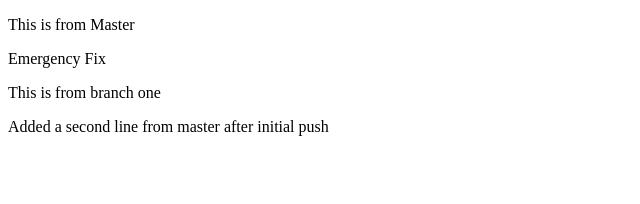
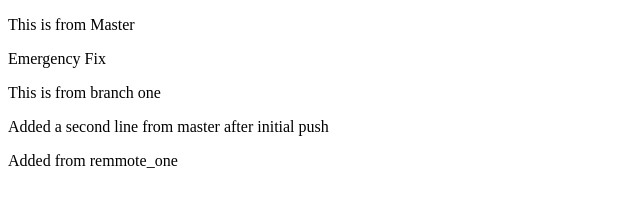
Before and after one commit to Teamjs10/learnTest, a plain HTML site: page index.html in a window 1280 px wide. Shown: the whole page, without its empty margins (0-640 px from the left). Drawn offline with Linux system fonts and the light colour scheme.

Commit message:
Update index.html
Updated on GitHub site

```diff
--- a/index.html
+++ b/index.html
@@ -10,5 +10,6 @@
     <p>Emergency Fix</p>
     <p>This is from branch one</p>
     <p>Added a second line from master after initial push</p>
+    <p>Added from remmote_one</p>
 </body>
 </html>
```
